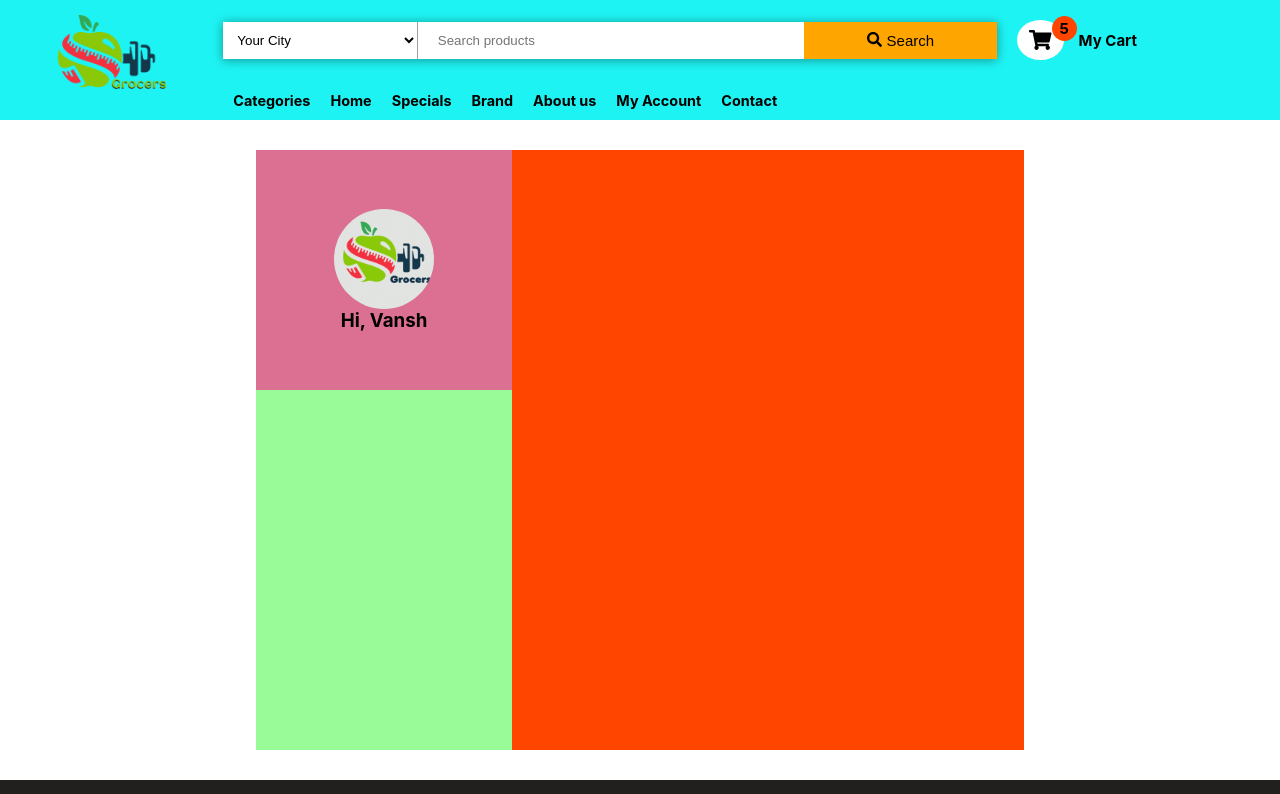
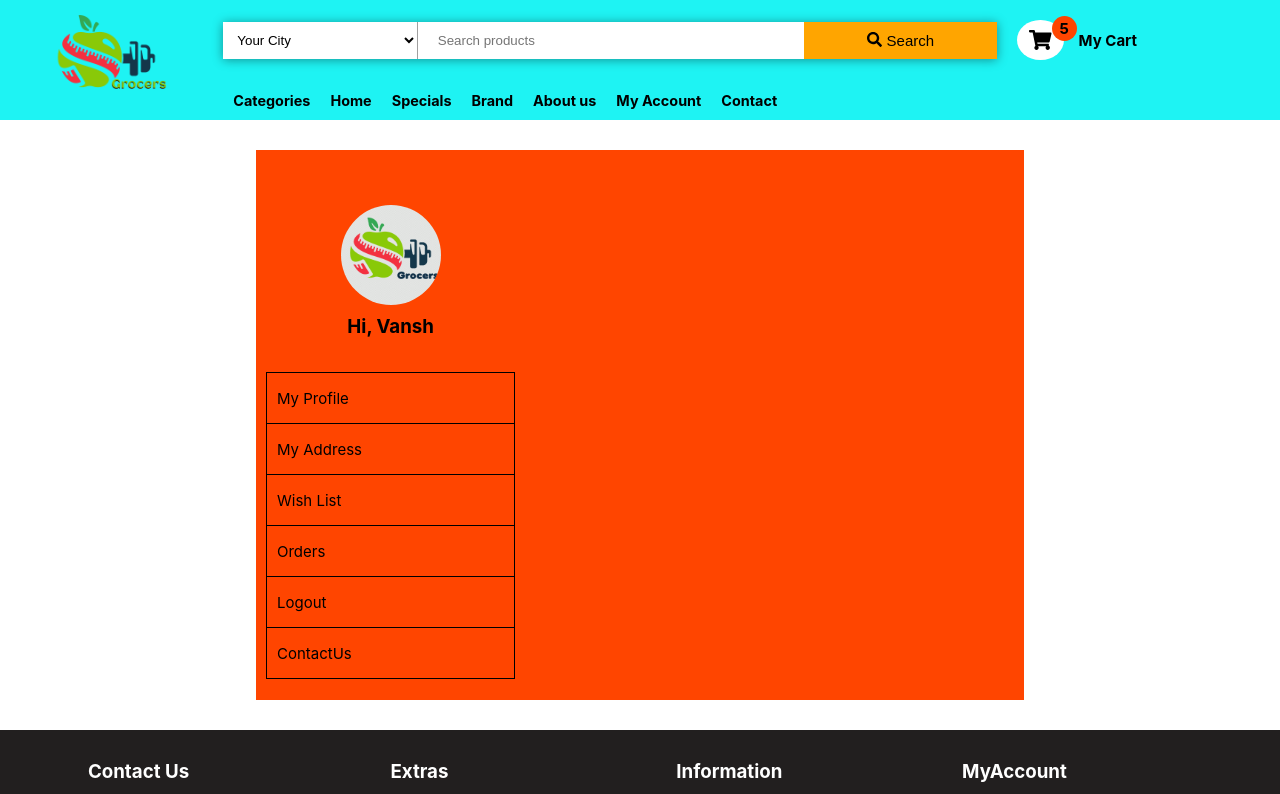
Before and after one commit to Vansh1067/grocers, a React (Create React App) app: page / in a window 1280 px wide. Shown: the top 794 px of the page. Built offline with nearby package versions, Linux system fonts and the light colour scheme.

Commit message:
Add design to aside component of userInfo

```diff
--- a/src/component/userInfoComponent/asideComponent/asideComponent.css
+++ b/src/component/userInfoComponent/asideComponent/asideComponent.css
@@ -1,10 +1,10 @@
 .aside{
-    background-color: palegreen;
+
     flex:4;
     height:100%
 }
 .asideHeader{
-    background-color: palevioletred;
+
     height: 40%;
     align-items: center;
     justify-content: center;
@@ -15,4 +15,27 @@
     width:100px;
     height: 100px;
     border-radius: 50%;
+    margin: 10px 0;
 }
+.linklist{
+
+    height: 60%;
+}
+.linklist ul li{
+    list-style: none;
+
+    padding:15px 10px;
+    border: 1px solid black;
+    text-align: left;
+    border-bottom: 0px;
+
+
+}
+.linklist ul li:last-child{
+    border-bottom: 1px solid black;
+}
+.linklist ul li a{
+    text-decoration: none;
+    font-size: 15px;
+    color: black;
+}
--- a/src/component/userInfoComponent/asideComponent/asideComponent.js
+++ b/src/component/userInfoComponent/asideComponent/asideComponent.js
@@ -11,6 +11,18 @@ const AsideComponent=(props)=>{
                     <img src={img}></img>
                     <h3> Hi, Vansh</h3>
                 </div>
+            <div class="linklist">
+                <ul>
+                    <li><a href="">My Profile</a></li>
+                    <li><a href="">My Address</a></li>
+                    <li><a href="">Wish List</a></li>
+                    <li><a href="">Orders</a></li>
+                    <li><a href="">Logout</a></li>
+                    <li><a href="">ContactUs</a></li>
+
+
+                </ul>
+            </div>
         </Hoc>
     );
 }
--- a/src/component/userInfoComponent/userInfoComponent.css
+++ b/src/component/userInfoComponent/userInfoComponent.css
@@ -1,8 +1,9 @@
 .userInfo{
     background-color: orangered;
-    height: 600px;
+    height: 550px;
     margin: 30px auto;
     width:60%;
     display: flex;
+    padding: 10px;
 
 }
```
